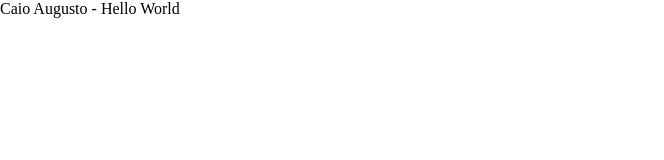
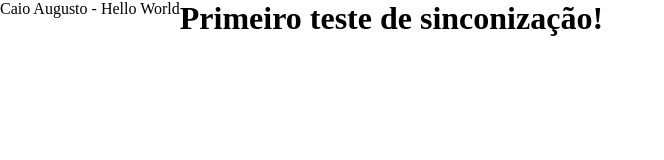
Before and after one commit to augustCaio/caioaugustoCV, a plain HTML site: page index.html in a window 1280 px wide. Shown: the whole page, without its empty margins (0-664 px from the left). Drawn offline with Linux system fonts and the light colour scheme.

Commit message:
teste de sincronização

```diff
--- a/index.html
+++ b/index.html
@@ -11,7 +11,9 @@
 </head>
 
 <body>
-
+    <h1>
+        Primeiro teste de sinconização!
+    </h1>
 </body>
 
 </html>
```
